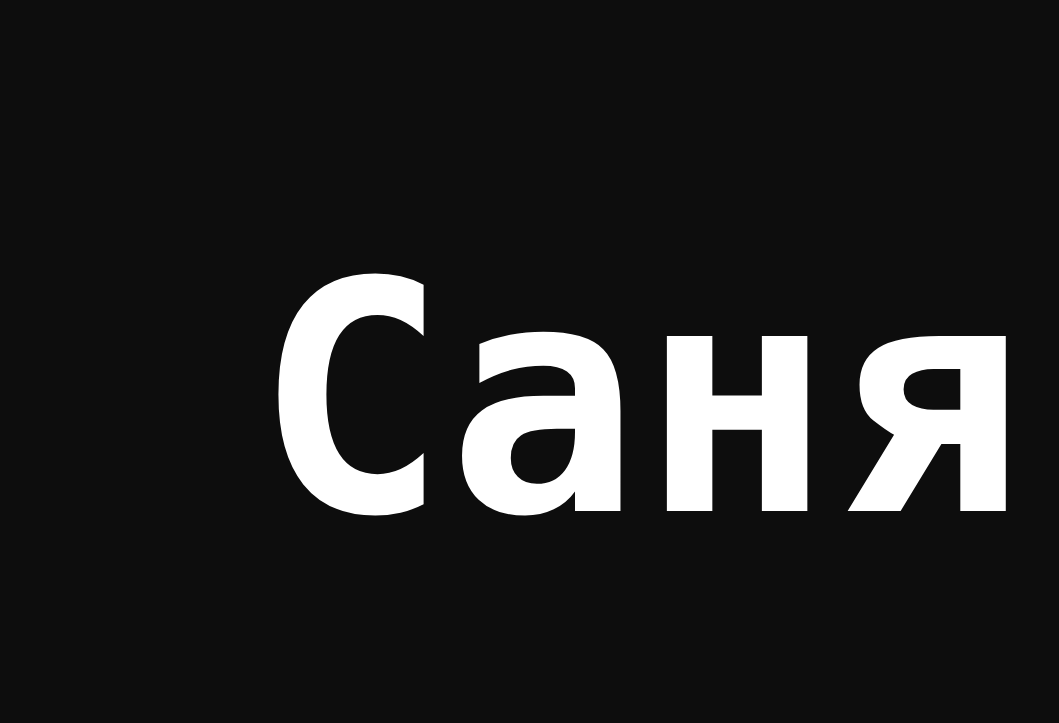
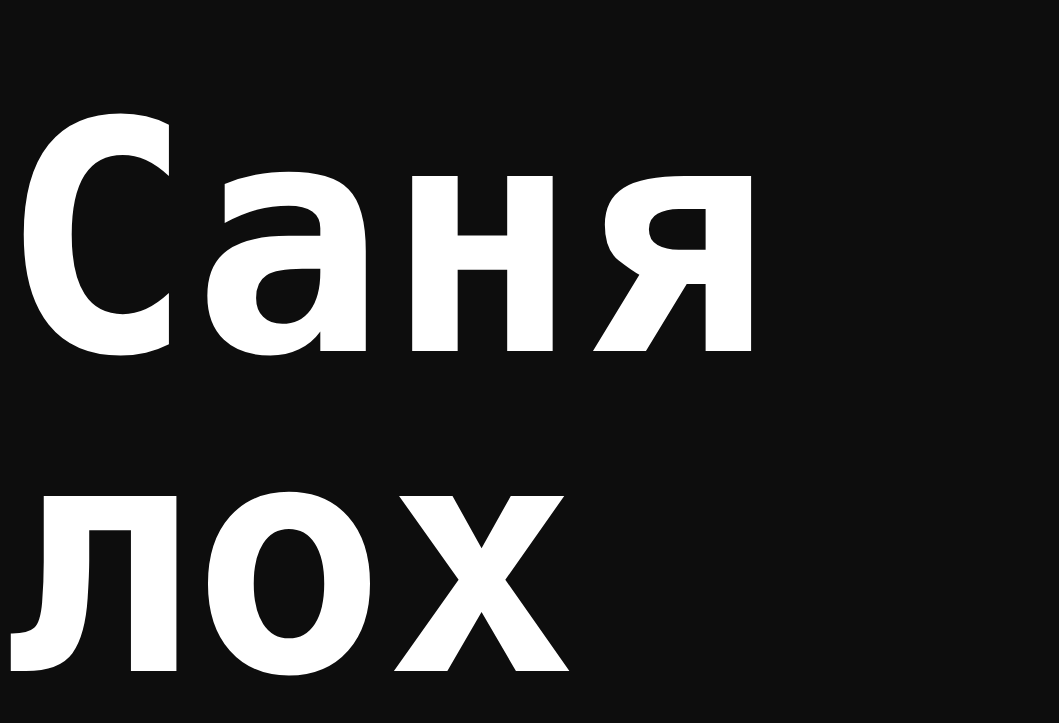
Before and after one commit to levinofun/levino, a plain HTML site: page index.html in a window 1280 px wide. Shown: the whole page, without its empty margins (0-1059 px from the left). Drawn offline with Linux system fonts and the light colour scheme.

Commit message:
Update index.html

```diff
--- a/index.html
+++ b/index.html
@@ -29,6 +29,6 @@
     </style>
 </head>
 <body>
-    <h1>Саня</h1>
+    <h1>Саня лох</h1>
 </body>
 </html>
```
